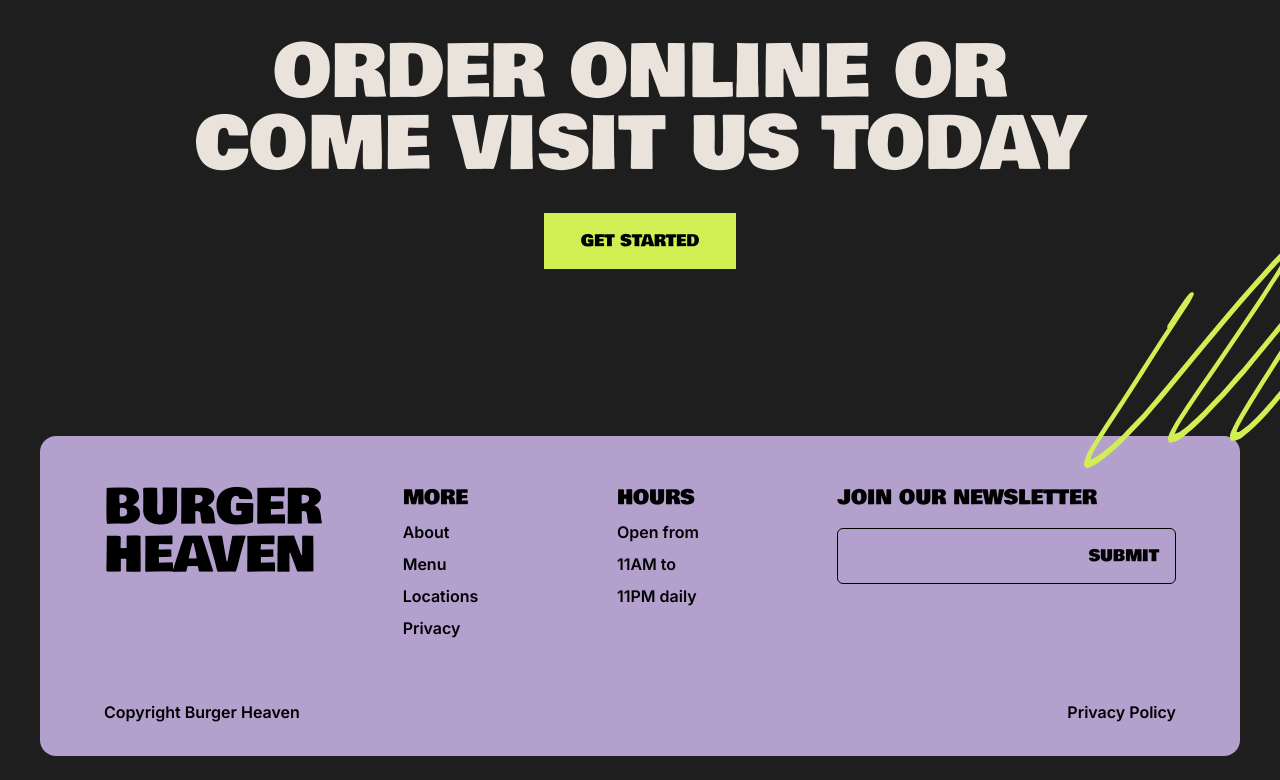
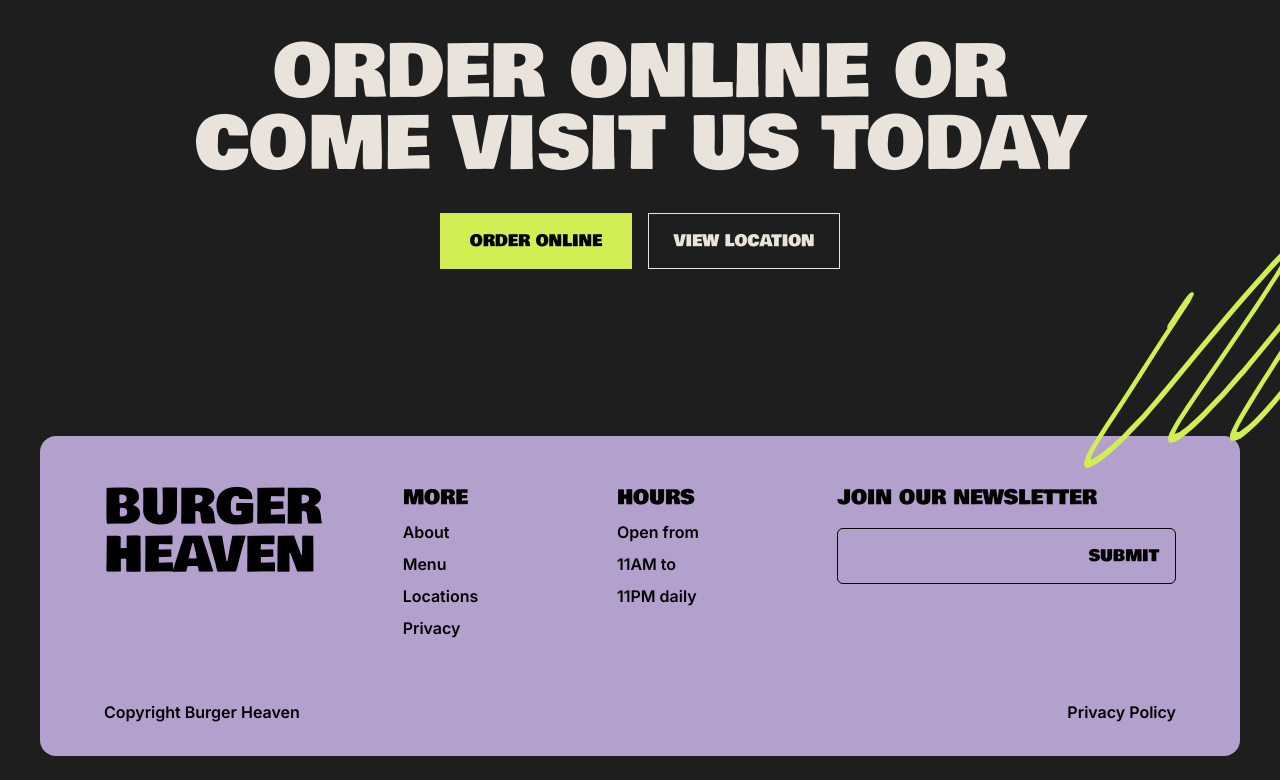
Before and after one commit to christianrazul/burger-heaven, a React (Vite) app: page / in a window 1280 px wide. Shown: the part 2862-3642 px from the top of the page. Built offline with nearby package versions, Linux system fonts and the light colour scheme.

Commit message:
Refactor: Adjust from one button to two buttons in CTA

```diff
--- a/src/CTASection.tsx
+++ b/src/CTASection.tsx
@@ -9,9 +9,14 @@ export const CTASection = () => {
         <h1 className="w-[895px] text-center text-7xl text-textBeige">
           ORDER ONLINE OR COME VISIT US TODAY
         </h1>
-        <button className="h-14 w-48 bg-accentLime text-black">
-          GET STARTED
-        </button>
+        <div className="flex gap-4 ">
+          <button className="h-14 w-48 bg-accentLime text-black">
+            ORDER ONLINE
+          </button>
+          <button className="h-14 w-48 border bg-transparent text-textBeige">
+            VIEW LOCATION
+          </button>
+        </div>
       </div>
       <img
         src="./src/assets/left-squiggly.svg"
```
